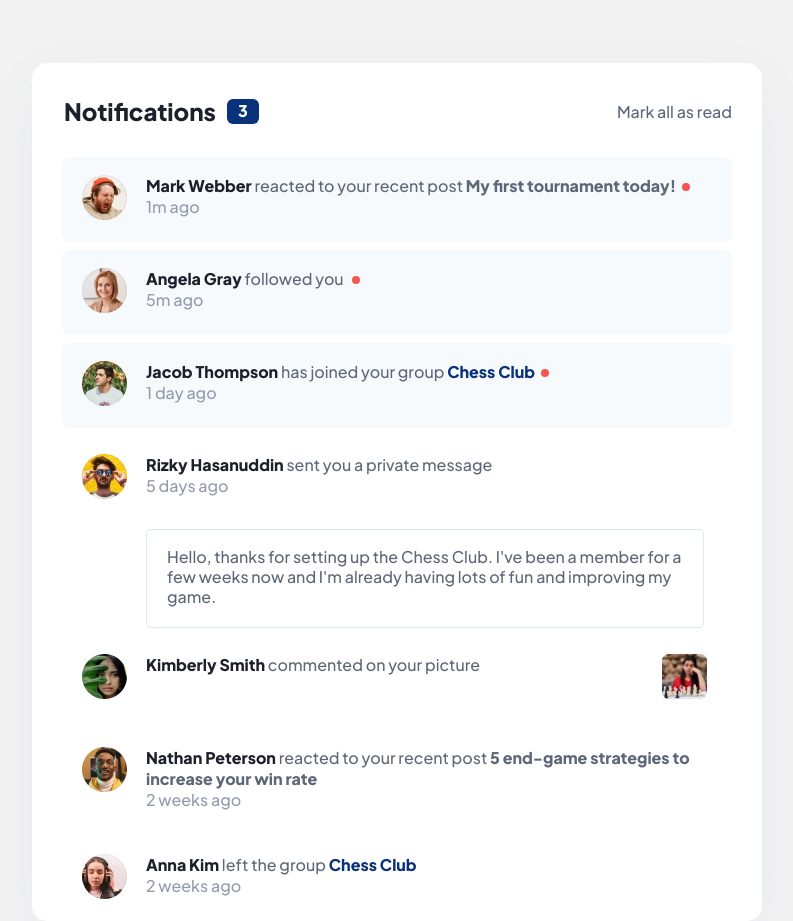
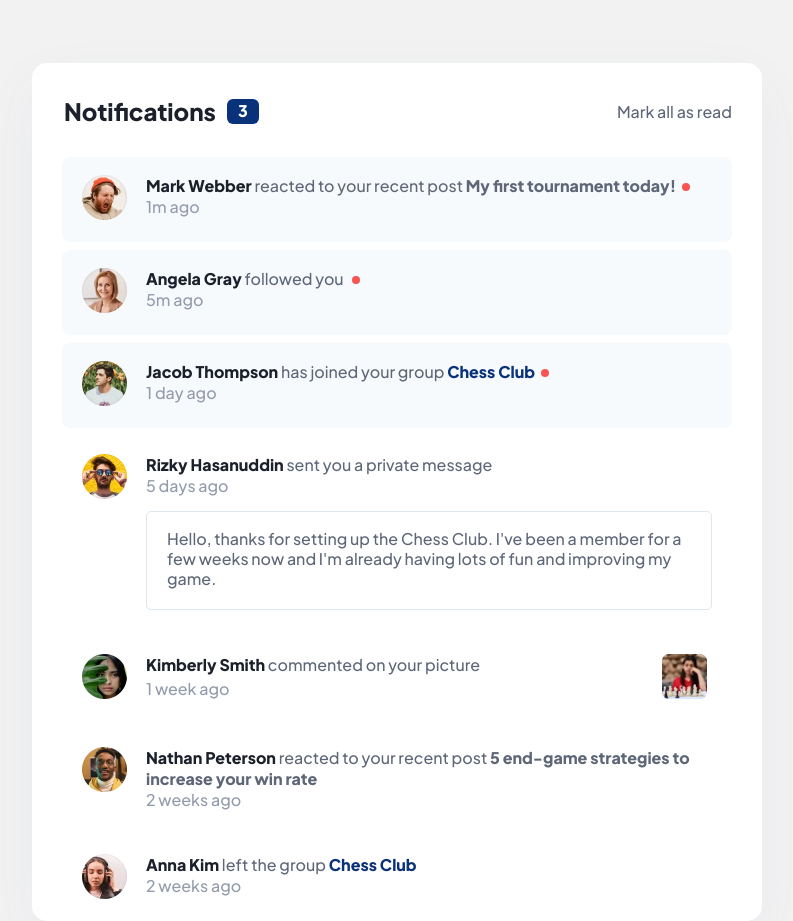
Before and after one commit to mdashfaque-mamdu-au17/notificatioin-page, a React (Create React App) app: page / in a window 1280 px wide. Shown: the whole page, without its empty margins (243-1036 px from the left). Built offline with nearby package versions, Linux system fonts and the light colour scheme.

Commit message:
when notification count is 0 changing background to normal

```diff
--- a/src/components/Notifications/Notification.js
+++ b/src/components/Notifications/Notification.js
@@ -1,13 +1,22 @@
 import classNames from 'classnames';
-import React from 'react';
+import React, { useEffect, useState } from 'react';
 import styles from './Notification.module.css';
-const Notification = ({ notification }) => {
+const Notification = ({ notification, notificationCount }) => {
+  const [readStatus, setReadStatus] = useState(notification.readStatus);
+  useEffect(() => {
+    if (notificationCount < 1) {
+      setReadStatus(true);
+    }
+  }, [notificationCount]);
+
   return (
     <>
       <div
         className={classNames(
           styles.notification,
-          !notification?.readStatus && styles.unread
+          !readStatus && styles.unread,
+          notification.reactionType === 'message' &&
+            styles.notification__message
         )}
       >
         <div>
@@ -53,7 +62,7 @@ const Notification = ({ notification }) => {
                   {notification?.group}
                 </a>
               )}
-              {!notification?.readStatus && (
+              {!readStatus && (
                 <span className={classNames(styles.unread__mark)}></span>
               )}
             </p>
@@ -71,6 +80,16 @@ const Notification = ({ notification }) => {
                 {notification?.timeAgo} ago
               </span>
             )}
+            {notification.reactionType === 'commented' && (
+              <span
+                className={classNames(
+                  styles.timestamp,
+                  styles.comment__timestamp
+                )}
+              >
+                {notification?.timeAgo} ago
+              </span>
+            )}
           </div>
         </div>
       </div>
--- a/src/components/Notifications/Notification.module.css
+++ b/src/components/Notifications/Notification.module.css
@@ -82,14 +82,20 @@
   line-height: 18px;
 }
 
+.comment__timestamp {
+  position: absolute;
+  bottom: 0px;
+}
+
 .message__box {
   margin-left: 68px;
-  margin-right: 28px;
+  margin-right: 12px;
   padding: 16px;
   border: 1px solid #dde7ee;
   border-radius: 5px;
   transition: background;
   transition-duration: 1s;
+  margin-bottom: 16px;
 }
 
 .message__box:hover {
@@ -106,6 +112,15 @@
   font-weight: 500;
 }
 
+.notification__message {
+  padding-bottom: 0;
+}
+
+@media screen and (min-width: 475px) {
+  .comment__timestamp {
+    bottom: 16px;
+  }
+}
 @media screen and (min-width: 768px) {
   .notification {
     padding: 18px 20px;
@@ -141,10 +156,20 @@
 
   .message__box {
     margin-left: 84px;
+    margin-right: 20px;
     padding: 17px 20px 20px 20px;
+    margin-bottom: 18px;
   }
   .message__box p {
     font-size: 16px;
     line-height: 20px;
   }
+
+  .notification__message {
+    padding-bottom: 0;
+  }
+
+  .comment__timestamp {
+    bottom: 22px;
+  }
 }
--- a/src/components/Notifications/NotificationsList.js
+++ b/src/components/Notifications/NotificationsList.js
@@ -3,12 +3,16 @@ import styles from './NotificationsList.module.css';
 import { notificationData } from '../../data/data';
 import Notification from './Notification';
 import classNames from 'classnames';
-const NotificationsList = () => {
+const NotificationsList = ({ notificationCount }) => {
   return (
     <div className={classNames(styles.notification__list)}>
       {notificationData?.map((notification) => {
         return (
-          <Notification key={notification.id} notification={notification} />
+          <Notification
+            key={notification.id}
+            notificationCount={notificationCount}
+            notification={notification}
+          />
         );
       })}
     </div>
```
